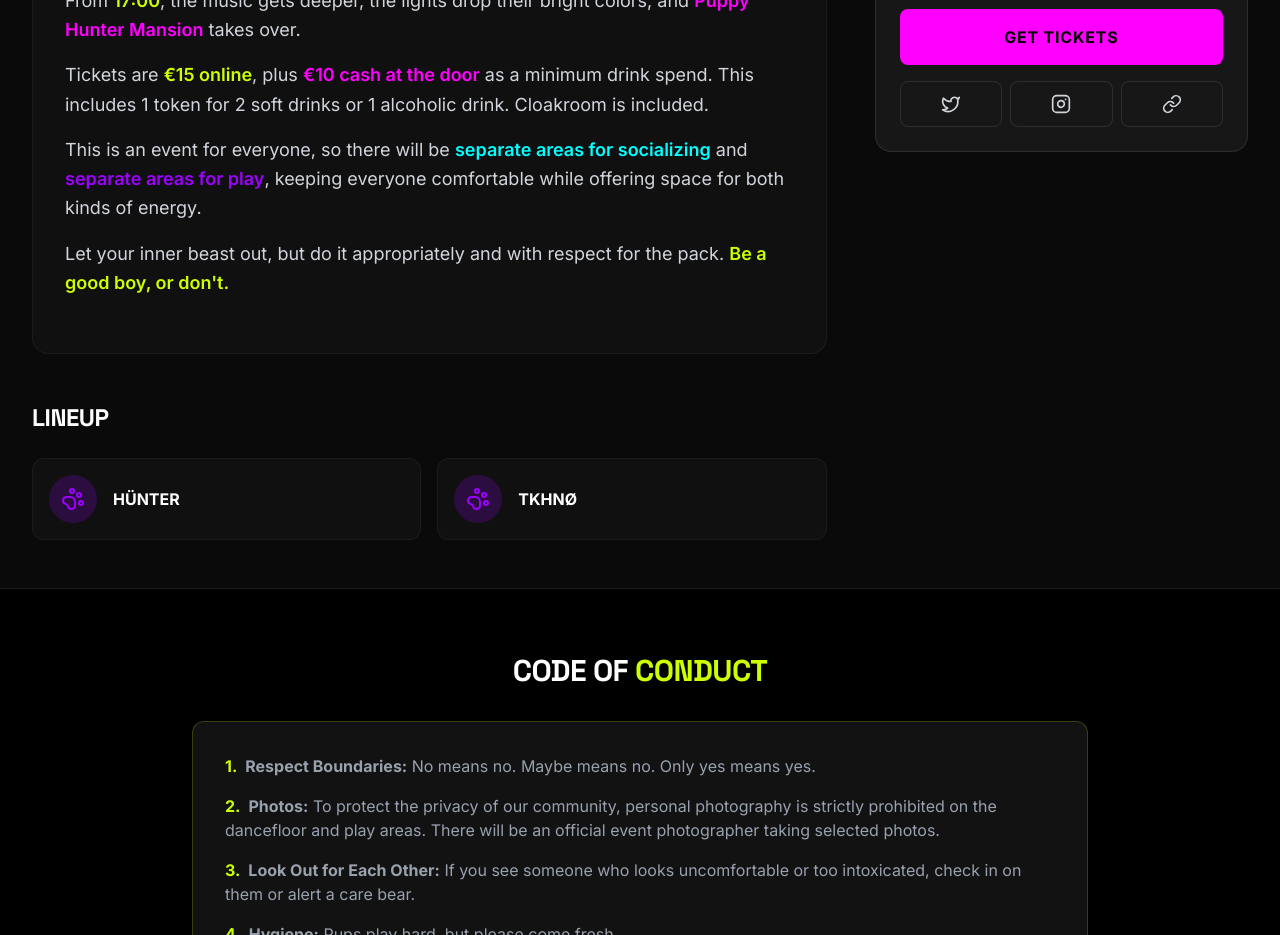
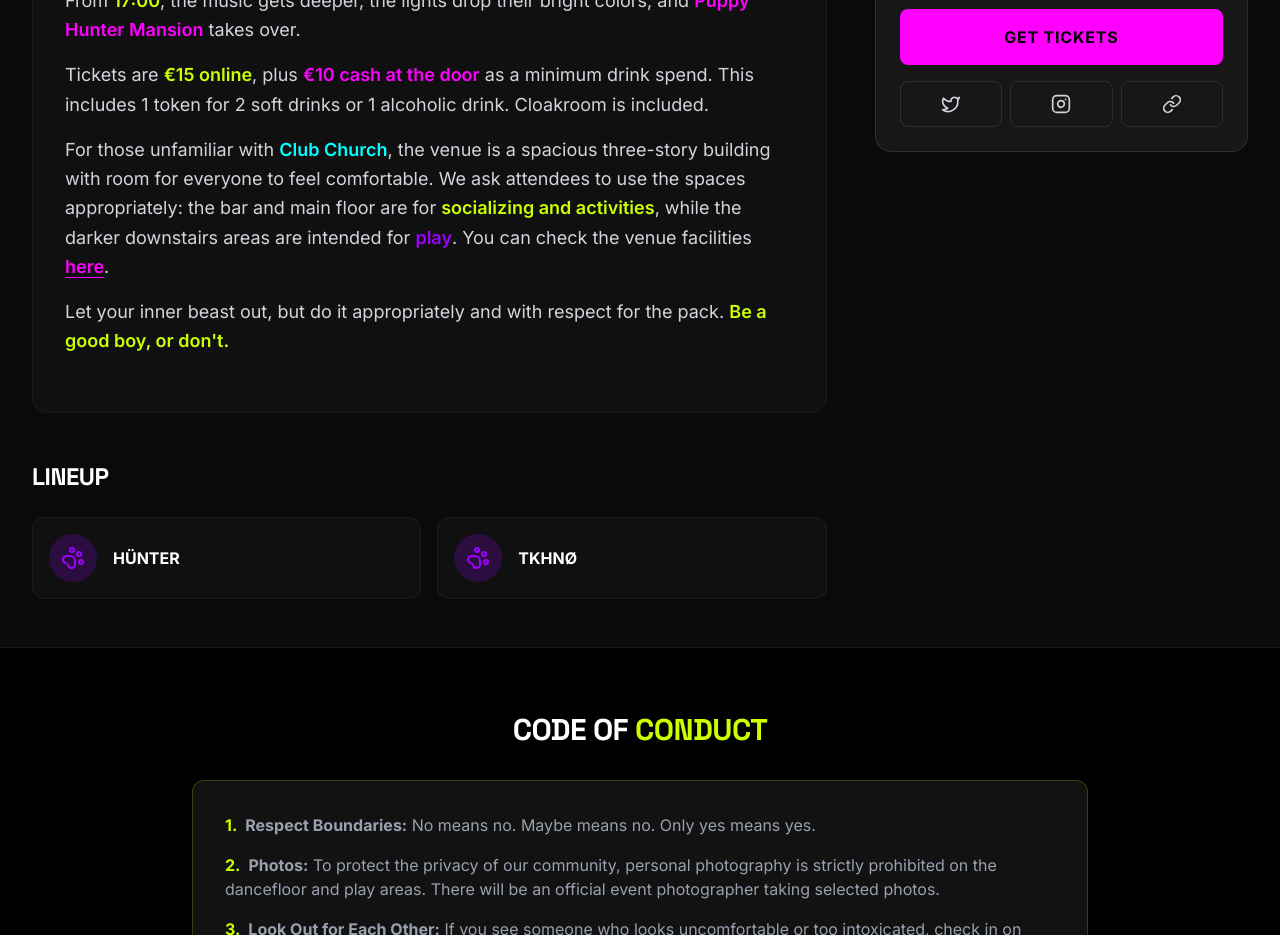
Before and after one commit to AlbertGarciaFernandez/het-puppy-huis, a React (Vite) app: page /events/1 in a window 1280 px wide. Shown: the part 820-1755 px from the top of the page. Built offline with nearby package versions, Linux system fonts and the light colour scheme.

Commit message:
feat: Update event description to clarify venue layout and social areas

```diff
--- a/src/pages/EventDetails.tsx
+++ b/src/pages/EventDetails.tsx
@@ -99,7 +99,7 @@
                     Tickets are <span className="text-neon-green font-semibold">€15 online</span>, plus <span className="text-neon-pink font-semibold">€10 cash at the door</span> as a minimum drink spend. This includes 1 token for 2 soft drinks or 1 alcoholic drink. Cloakroom is included.
                   </p>
                   <p>
-                    This is an event for everyone, so there will be <span className="text-neon-blue font-semibold">separate areas for socializing</span> and <span className="text-neon-purple font-semibold">separate areas for play</span>, keeping everyone comfortable while offering space for both kinds of energy.
+                    For those unfamiliar with <span className="text-neon-blue font-semibold">Club Church</span>, the venue is a spacious three-story building with room for everyone to feel comfortable. We ask attendees to use the spaces appropriately: the bar and main floor are for <span className="text-neon-green font-semibold">socializing and activities</span>, while the darker downstairs areas are intended for <span className="text-neon-purple font-semibold">play</span>. You can check the venue facilities <a href="https://www.clubchurch.nl/info/facilities" target="_blank" rel="noreferrer" className="text-neon-pink font-semibold hover:text-white transition-colors underline underline-offset-4">here</a>.
                   </p>
                   <p>
                     Let your inner beast out, but do it appropriately and with respect for the pack. <span className="text-neon-green font-semibold">Be a good boy, or don't.</span>
```
